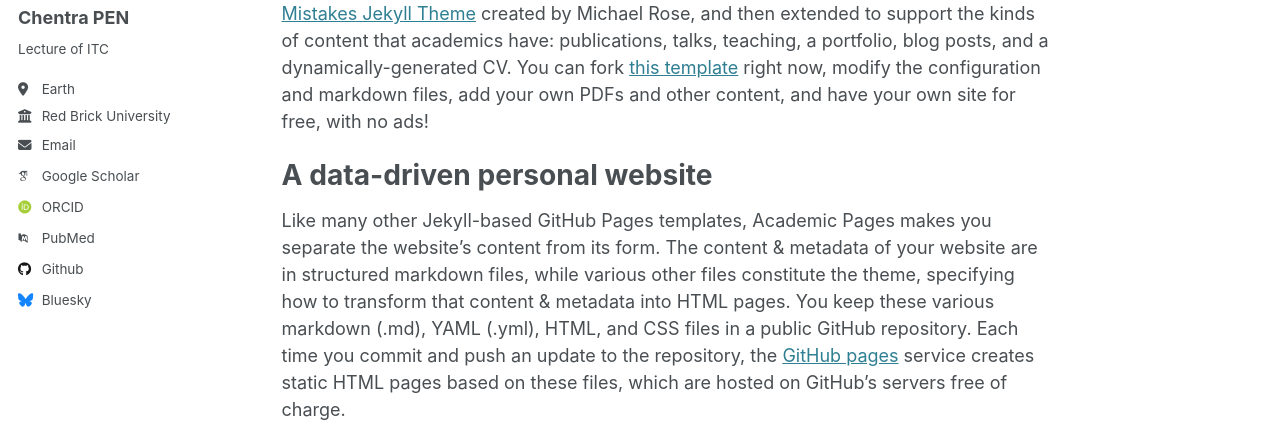
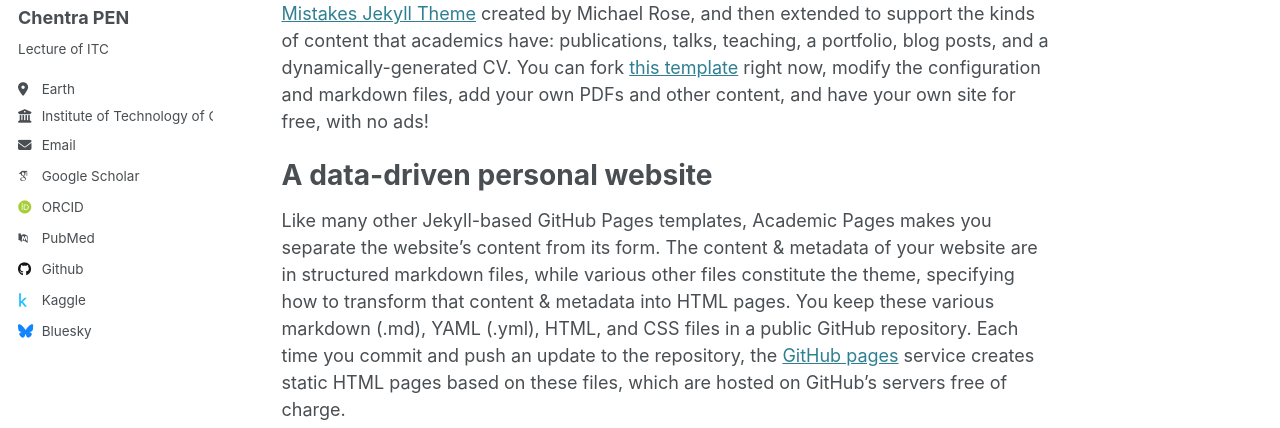
Before and after one commit to Chentra/PENChentra.github.io, a Jekyll site: the page built from _pages/about.md, in a window 1280 px wide. Shown: the part 284-712 px from the top of the page. Built offline with Jekyll 4.4.1, drawn with Linux system fonts in a browser that asks for light colours; some web fonts are replaced.

Commit message:
Update _config.yml

```diff
--- a/_config.yml
+++ b/_config.yml
@@ -26,7 +26,7 @@
   pronouns         : # example: "she/her"
   bio              : "Lecture of ITC"
   location         : "Earth"
-  employer         : "Red Brick University"
+  employer         : "Institute of Technology of Cambodia(ITC)"
   uri              : # URL
   email            : "pen.chentra@itc.edu.kh"
 
@@ -45,7 +45,7 @@
   codepen          : # Username
   dribbble         : # Username
   github           : "academicpages"
-  kaggle           : # Username
+  kaggle           : chentra PEN
   stackoverflow    : # User number or user number and name (i.e., use "1" or "1/jeff-atwood")
 
   # Social media
```
